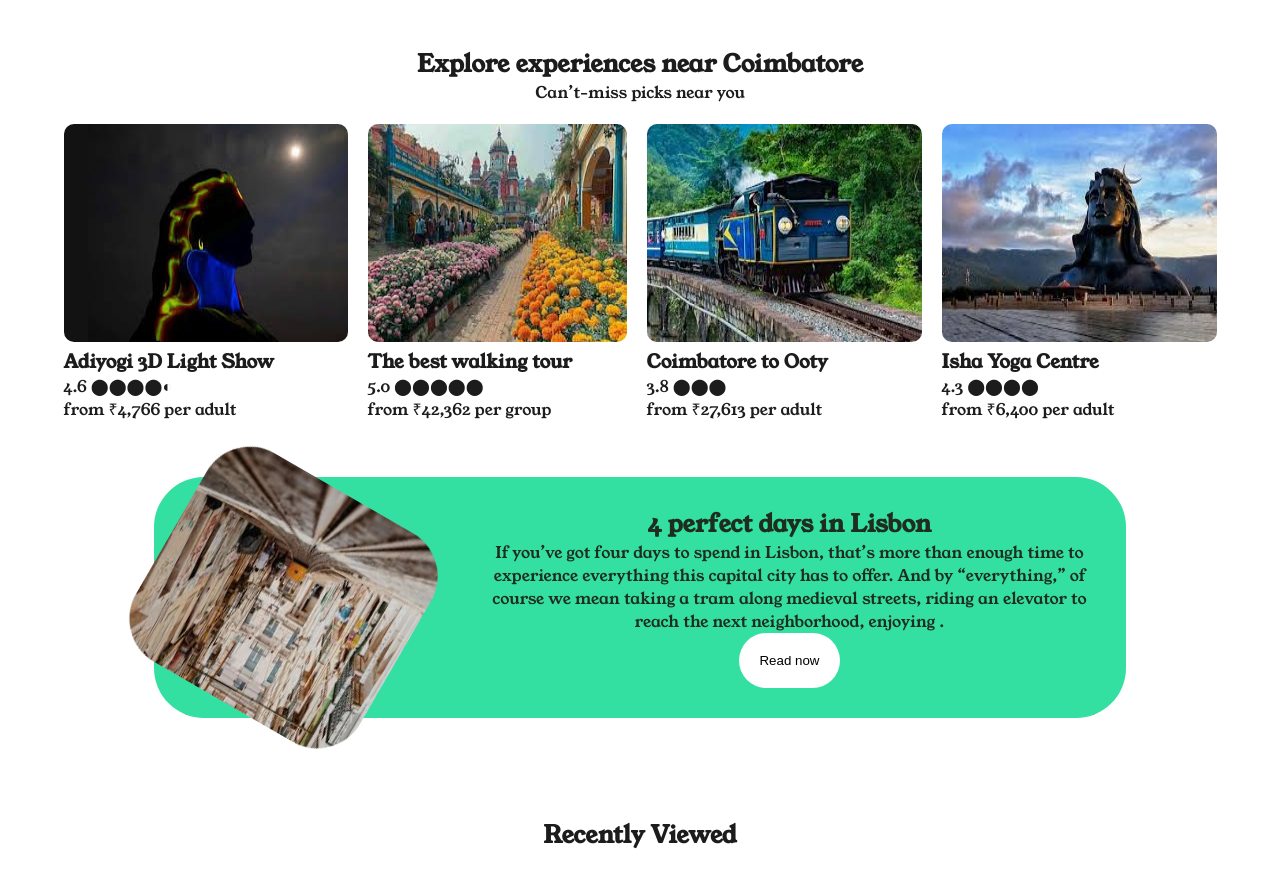
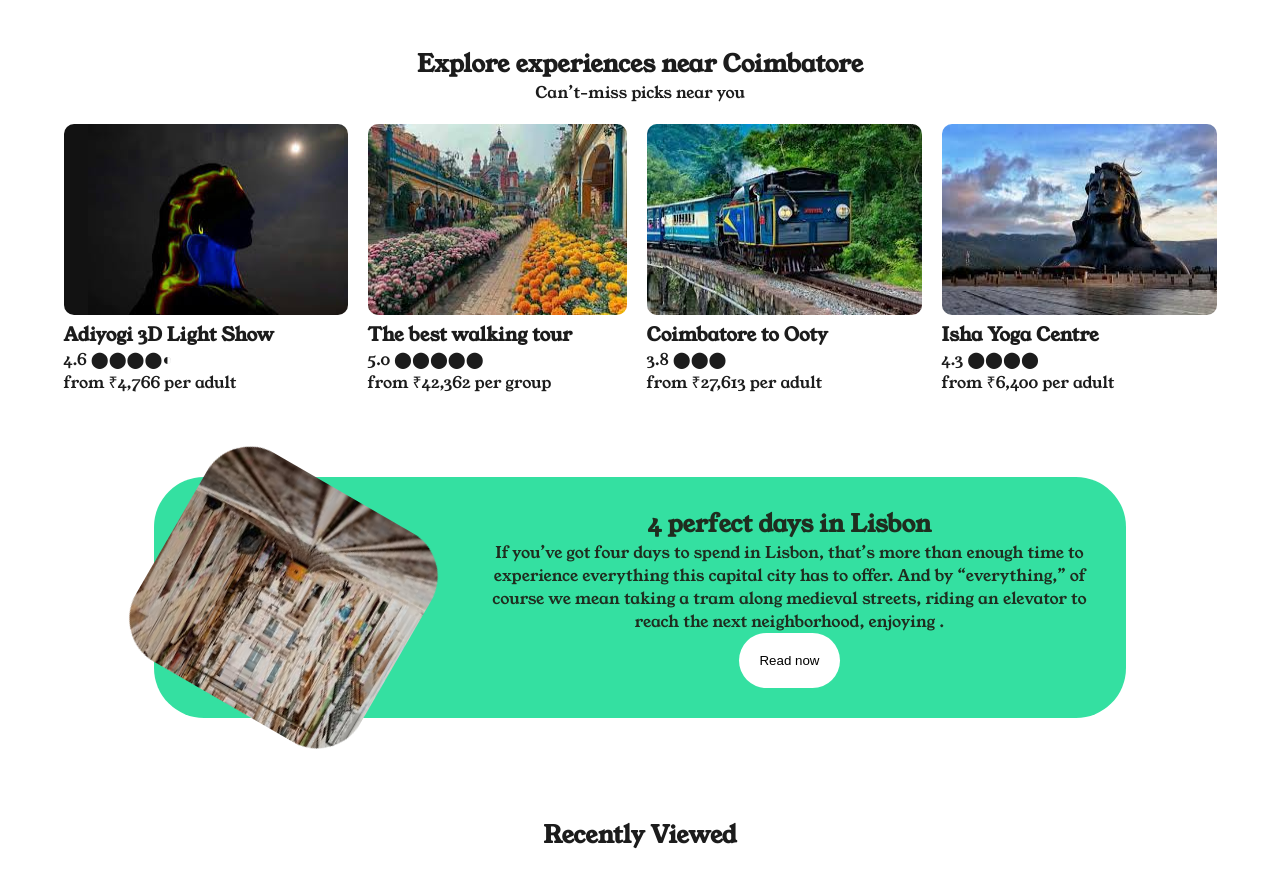
Before and after one commit to dhanversinipksd-maker/Tripadvisor, a plain HTML site: page index.html in a window 1280 px wide. Shown: the part 1573-2442 px from the top of the page. Drawn offline with Linux system fonts and the light colour scheme; a web font is replaced by a local one.

Commit message:
made changes

```diff
--- a/style.css
+++ b/style.css
@@ -353,12 +353,12 @@ body {
     flex-wrap: wrap;
     gap: 20px;
     cursor: pointer;
-    flex-basis: 40%;
+    flex-basis: 30%;
 
 }
 
 .place__container img {
-    height: 80%;
+    height: 70%;
     width: 100%;
     border-radius: 10px;
     margin: 0px;
@@ -472,7 +472,7 @@ body {
 
 .place1__container img {
     width: 100%;
-    height: 80%;
+    height: 70%;
     border-radius: 10px;
     margin: 0px;
 
```
